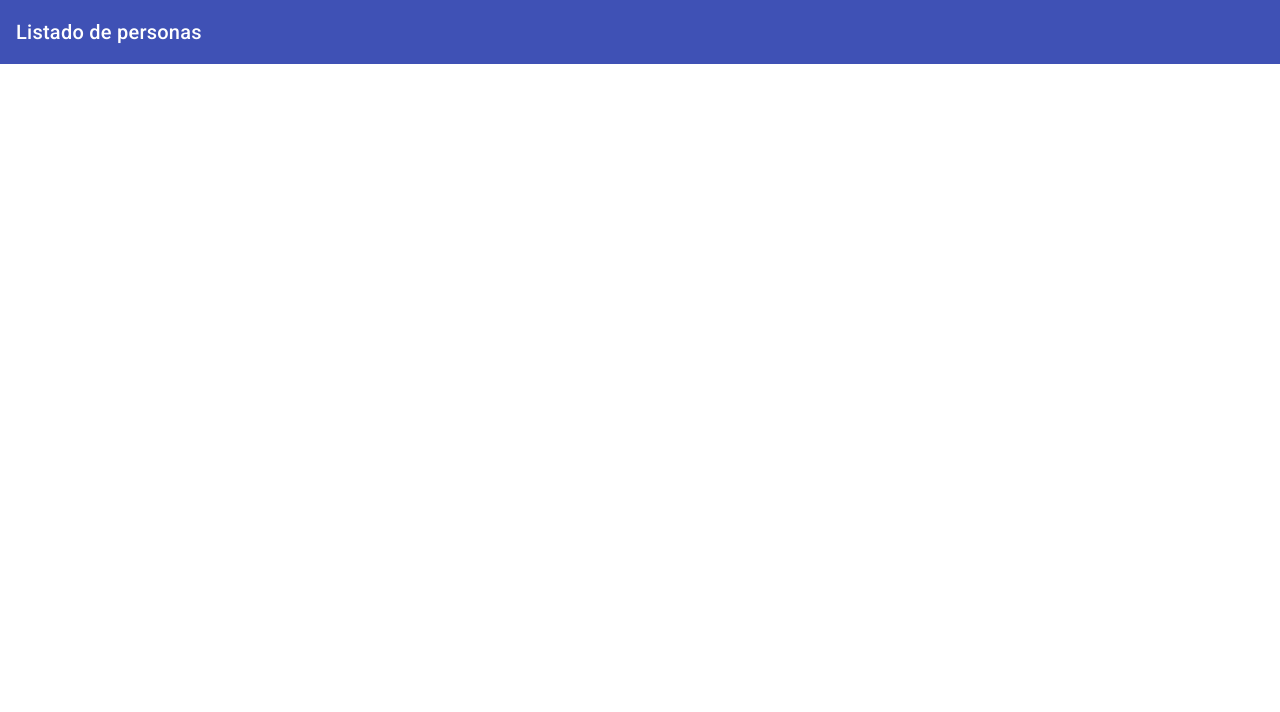
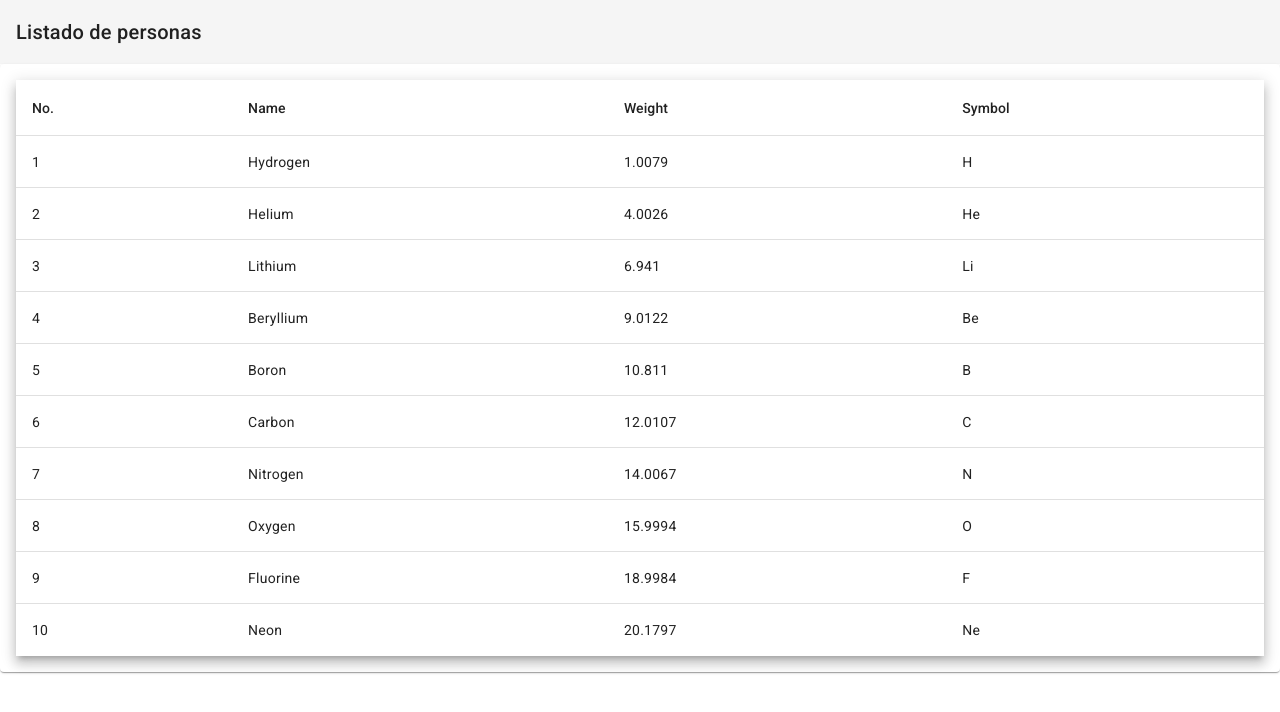
Before and after one commit to Lindapazw/angular_table_paginator, an Angular app: page / in a window 1280 px wide. Shown: the top 712 px of the page. Built offline with nearby package versions, Linux system fonts and the light colour scheme.

Commit message:
add table in card

```diff
--- a/src/app/app.module.ts
+++ b/src/app/app.module.ts
@@ -10,6 +10,8 @@
 
 import { MatSlideToggleModule } from '@angular/material/slide-toggle';
 import {MatToolbarModule} from '@angular/material/toolbar';
+import { MatCardModule } from '@angular/material/card';
+import {MatTableModule} from '@angular/material/table';
 
 @NgModule({
   declarations: [
@@ -21,7 +23,9 @@
     BrowserModule,
     BrowserAnimationsModule,
     MatSlideToggleModule,
-    MatToolbarModule
+    MatToolbarModule,
+    MatCardModule,
+    MatTableModule
   ],
   providers: [],
   bootstrap: [AppComponent]
--- a/src/app/components/list-personas/list-personas.component.css
+++ b/src/app/components/list-personas/list-personas.component.css
@@ -0,0 +1,3 @@
+table {
+  width: 100%;
+}
--- a/src/app/components/list-personas/list-personas.component.html
+++ b/src/app/components/list-personas/list-personas.component.html
@@ -1,3 +1,42 @@
-<mat-toolbar color="primary">
+<mat-toolbar>
   <span>Listado de personas</span>
 </mat-toolbar>
+
+<mat-card>
+  <mat-card-content>
+    <table mat-table [dataSource]="dataSource" class="mat-elevation-z8">
+
+      <!--- Note that these columns can be defined in any order.
+            The actual rendered columns are set as a property on the row definition" -->
+
+      <!-- Position Column -->
+      <ng-container matColumnDef="position">
+        <th mat-header-cell *matHeaderCellDef> No. </th>
+        <td mat-cell *matCellDef="let element"> {{element.position}} </td>
+      </ng-container>
+
+      <!-- Name Column -->
+      <ng-container matColumnDef="name">
+        <th mat-header-cell *matHeaderCellDef> Name </th>
+        <td mat-cell *matCellDef="let element"> {{element.name}} </td>
+      </ng-container>
+
+      <!-- Weight Column -->
+      <ng-container matColumnDef="weight">
+        <th mat-header-cell *matHeaderCellDef> Weight </th>
+        <td mat-cell *matCellDef="let element"> {{element.weight}} </td>
+      </ng-container>
+
+      <!-- Symbol Column -->
+      <ng-container matColumnDef="symbol">
+        <th mat-header-cell *matHeaderCellDef> Symbol </th>
+        <td mat-cell *matCellDef="let element"> {{element.symbol}} </td>
+      </ng-container>
+
+      <tr mat-header-row *matHeaderRowDef="displayedColumns"></tr>
+      <tr mat-row *matRowDef="let row; columns: displayedColumns;"></tr>
+    </table>
+
+
+  </mat-card-content>
+</mat-card>
--- a/src/app/components/list-personas/list-personas.component.ts
+++ b/src/app/components/list-personas/list-personas.component.ts
@@ -1,4 +1,24 @@
 import { Component } from '@angular/core';
+
+export interface PeriodicElement {
+  name: string;
+  position: number;
+  weight: number;
+  symbol: string;
+}
+
+const ELEMENT_DATA: PeriodicElement[] = [
+  {position: 1, name: 'Hydrogen', weight: 1.0079, symbol: 'H'},
+  {position: 2, name: 'Helium', weight: 4.0026, symbol: 'He'},
+  {position: 3, name: 'Lithium', weight: 6.941, symbol: 'Li'},
+  {position: 4, name: 'Beryllium', weight: 9.0122, symbol: 'Be'},
+  {position: 5, name: 'Boron', weight: 10.811, symbol: 'B'},
+  {position: 6, name: 'Carbon', weight: 12.0107, symbol: 'C'},
+  {position: 7, name: 'Nitrogen', weight: 14.0067, symbol: 'N'},
+  {position: 8, name: 'Oxygen', weight: 15.9994, symbol: 'O'},
+  {position: 9, name: 'Fluorine', weight: 18.9984, symbol: 'F'},
+  {position: 10, name: 'Neon', weight: 20.1797, symbol: 'Ne'},
+];
 
 @Component({
   selector: 'app-list-personas',
@@ -6,5 +26,6 @@
   styleUrls: ['./list-personas.component.css']
 })
 export class ListPersonasComponent {
-
+  displayedColumns: string[] = ['position', 'name', 'weight', 'symbol'];
+  dataSource = ELEMENT_DATA;
 }
```
